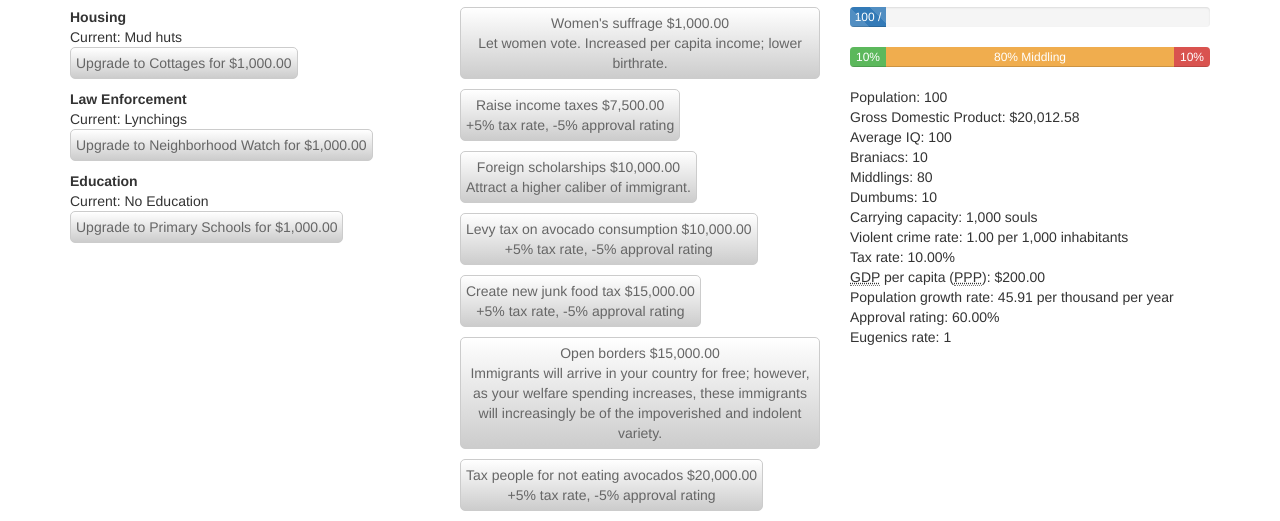
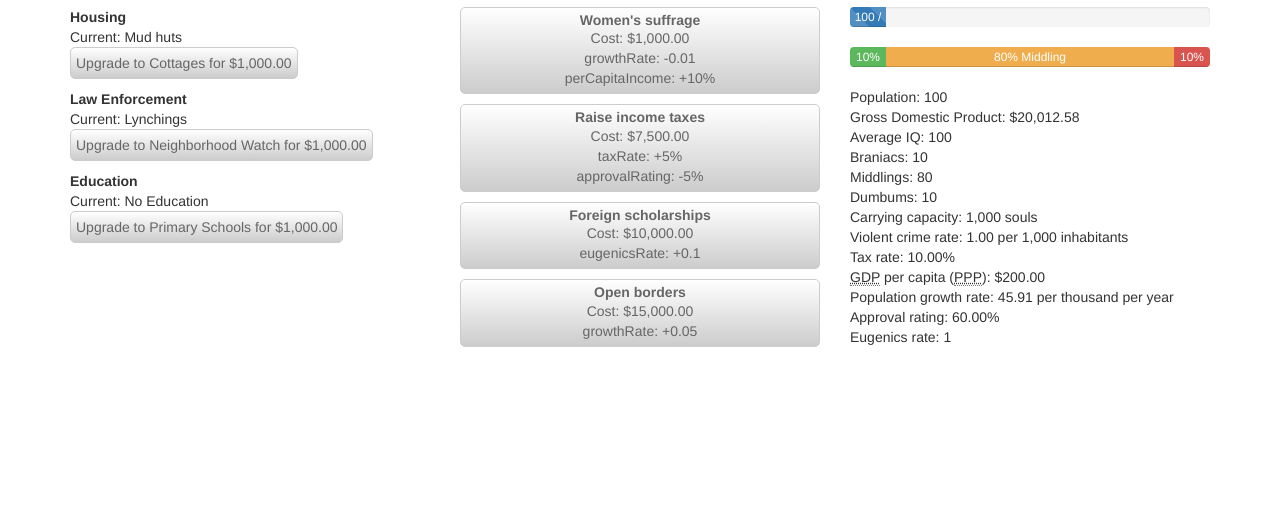
Before and after one commit to kevlarut/DemocracyGame, a plain HTML site: page index.html in a window 1280 px wide. Shown: the part 383-904 px from the top of the page. After the commit the page ends 800 px from the top, so only its background shows below. Drawn offline with nearby package versions, Linux system fonts and the light colour scheme.

Commit message:
Show policy effect on policy buy button

```diff
--- a/css/main.css
+++ b/css/main.css
@@ -74,16 +74,6 @@ button:hover {
 	background: #ffc;
 }
 
-.policy {
-	margin-bottom: 10px;
-}
-
-.raceicon {
-	border-radius: 10px;
-	width: 50px;
-	height: 50px;
-}
-
 .event {
 	background: #ffc;
 	padding: 20px;
@@ -103,3 +93,14 @@ button:hover {
 .event button {
 	margin-bottom: 10px;
 }
+
+.policy {
+	margin-bottom: 10px;
+	width: 100%;
+}
+
+.policy h3 {
+	font-size: 1em;
+	font-weight: bold;
+	margin: 0;
+}
--- a/index.html
+++ b/index.html
@@ -79,8 +79,11 @@
 
 						<div ng-repeat="policy in policyService.allPolicies() | orderBy : 'cost'">
 							<button ng-click="policyService.buyPolicy(policy)" ng-disabled="!policyService.canBuyPolicy(policy)" class="policy" ng-show="policyService.canShowPolicyInBuyList(policy)">
-							{{policy.name}} {{policy.cost | currency}}<br />
-							{{policy.description}}
+								<h3>{{policy.name}}</h3>
+								Cost: {{policy.cost | currency}}<br />
+								<div ng-repeat="effect in policy.effects">
+									{{policyService.getPrettyEffectString(effect)}}
+								</div>
 							</button>
 						</div>
 
--- a/js/demographicService.js
+++ b/js/demographicService.js
@@ -63,7 +63,7 @@ democracyGame.service('demographicService', function(constantsService, playerSer
 
 	// Maximum, unrestricted population growth rate; that is, the rate at which the population grows when it is very small; e.g., 50 per thousand population per year
 	this.malthusianParameter = function() {
-		return policyService.getAttributeValueAfterModificationByPolicies('birthRate', constantsService.baseMalthusianParameter);
+		return policyService.getAttributeValueAfterModificationByPolicies('growthRate', constantsService.baseMalthusianParameter);
 	}
 
 	this.population = function() {
--- a/js/gameDataService.js
+++ b/js/gameDataService.js
@@ -24,10 +24,10 @@ democracyGame.service('gameDataService', function() {
 		{ 	// Feminism Level 1
 			name: 'Women\'s suffrage',
 			cost: 1000,
-			description: 'Let women vote.  Increased per capita income; lower birthrate.',
+			description: 'Let women vote.  Increased per capita income; lower growthRate.',
 			effects: [
 				{
-					name: 'birthRate',
+					name: 'growthRate',
 					absoluteIncrease: -0.01
 				},
 				{
@@ -42,7 +42,7 @@ democracyGame.service('gameDataService', function() {
 			description: 'Increased income, decreased birth rate.',
 			effects: [
 				{
-					name: 'birthRate',
+					name: 'growthRate',
 					absoluteIncrease: -0.01
 				},
 				{
@@ -58,7 +58,7 @@ democracyGame.service('gameDataService', function() {
 			description: 'Increased income, decreased birth rate.',
 			effects: [
 				{
-					name: 'birthRate',
+					name: 'growthRate',
 					absoluteIncrease: -0.01
 				},
 				{
@@ -74,7 +74,7 @@ democracyGame.service('gameDataService', function() {
 			description: 'Affirmative action.  Increased income, decreased birth rate.',
 			effects: [
 				{
-					name: 'birthRate',
+					name: 'growthRate',
 					absoluteIncrease: -0.01
 				},
 				{
@@ -94,7 +94,7 @@ democracyGame.service('gameDataService', function() {
 			description: 'Increased income, decreased birth rate.',
 			effects: [
 				{
-					name: 'birthRate',
+					name: 'growthRate',
 					absoluteIncrease: -0.01
 				},
 				{
@@ -119,7 +119,7 @@ democracyGame.service('gameDataService', function() {
 				}
 			]
 		},
-		{
+		{	// Taxes Level 1
 			name: 'Raise income taxes',
 			cost: 7500,
 			description: '+5% tax rate, -5% approval rating',
@@ -134,7 +134,7 @@ democracyGame.service('gameDataService', function() {
 				}
 			]
 		},
-		{
+		{	// Taxes Level 2
 			name: 'Levy tax on avocado consumption',
 			cost: 10000,
 			description: '+5% tax rate, -5% approval rating',
@@ -147,9 +147,10 @@ democracyGame.service('gameDataService', function() {
 					name: 'approvalRating',
 					modifier: -0.05
 				}
-			]
+			],
+			prerequisite: 'Raise income taxes'
 		},
-		{
+		{	// Taxes Level 3
 			name: 'Create new junk food tax',
 			cost: 15000,
 			description: '+5% tax rate, -5% approval rating',
@@ -162,9 +163,10 @@ democracyGame.service('gameDataService', function() {
 					name: 'approvalRating',
 					modifier: -0.05
 				}
-			]
+			],
+			prerequisite: 'Levy tax on avocado consumption'
 		},
-		{
+		{	// Taxes Level 4
 			name: 'Tax people for not eating avocados',
 			cost: 20000,
 			description: '+5% tax rate, -5% approval rating',
@@ -177,7 +179,8 @@ democracyGame.service('gameDataService', function() {
 					name: 'approvalRating',
 					modifier: -0.05
 				}
-			]
+			],
+			prerequisite: 'Create new junk food tax'
 		},
 		{
 			name: 'Open borders',
@@ -185,7 +188,7 @@ democracyGame.service('gameDataService', function() {
 			description: 'Immigrants will arrive in your country for free; however, as your welfare spending increases, these immigrants will increasingly be of the impoverished and indolent variety.',
 			effects: [
 				{
-					name: 'birthRate',
+					name: 'growthRate',
 					absoluteIncrease: 0.05
 				}
 			]
--- a/js/policyService.js
+++ b/js/policyService.js
@@ -4,7 +4,7 @@ democracyGame.service('policyService', function(gameDataService, infrastructureS
 
 	this.allPolicies = function() {
 		return gameDataService.policies;
-	};
+	}
 
 	this.canBuyPolicy = function(policy) {
 		if (this.isPolicyAlreadyEnacted(policy)) {
@@ -16,11 +16,28 @@ democracyGame.service('policyService', function(gameDataService, infrastructureS
 		else {
 			return true;
 		}
-	};
+	}
+
+	this.getPrettyEffectString = function(effect) {
+		var prettyEffectString = effect.name + ': ';
+		if (typeof effect.absoluteIncrease != 'undefined') {
+			if (effect.absoluteIncrease > 0) {
+				prettyEffectString += '+';
+			}
+			prettyEffectString += effect.absoluteIncrease + ' ';
+		}
+		if (typeof effect.modifier != 'undefined') {
+			if (effect.modifier > 0) {
+				prettyEffectString += '+';
+			}
+			prettyEffectString += (effect.modifier * 100) + '%';
+		}
+		return prettyEffectString;
+	}
 
 	this.canShowPolicyInBuyList = function(policy) {
 		return !policy.restricted && !this.isPolicyAlreadyEnacted(policy) && this.havePolicyPrerequisitesBeenMet(policy);
-	};
+	}
 
 	this.getPolicyByName = function(policyName) {
 		for (var i = 0; i < gameDataService.policies.length; i++) {
@@ -32,7 +49,7 @@ democracyGame.service('policyService', function(gameDataService, infrastructureS
 
 		alert('Error: Could not find any policy with name: ' + policyName);
 		return null;
-	};
+	}
 
 	this.getAttributeValueAfterModificationByPolicies = function(attributeName, baseValue) {
 		var value = baseValue;
```
